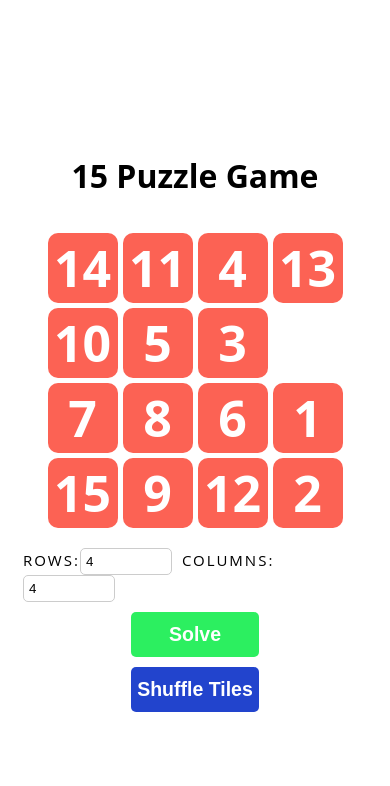
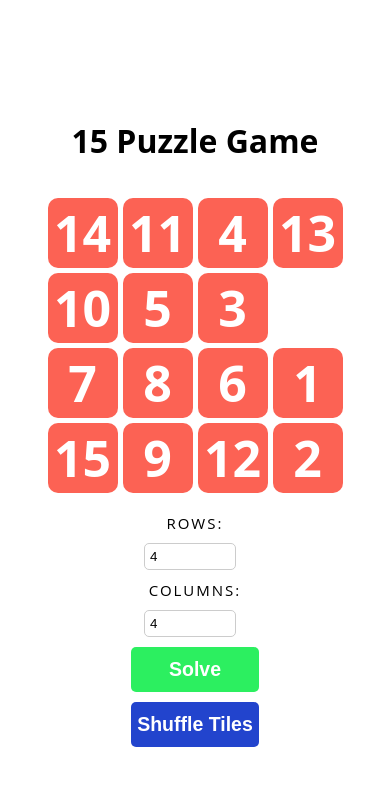
Before and after one commit to mdanneil/15puzzle, a React (Create React App) app: page / in a window 390 px wide. Shown: the top 786 px of the page. Built offline with nearby package versions, Linux system fonts and the light colour scheme.

Commit message:
some additional styling to the input fields

```diff
--- a/src/components/Game/Game.css
+++ b/src/components/Game/Game.css
@@ -91,6 +91,13 @@
     padding: 15px;
   }
 
+  .input-fields {
+    display: flex;
+    align-items: center;
+    flex-direction: column;
+    gap: 10px;
+  }
+
   .buttons {
     display: flex;
     flex-direction: column;
```
